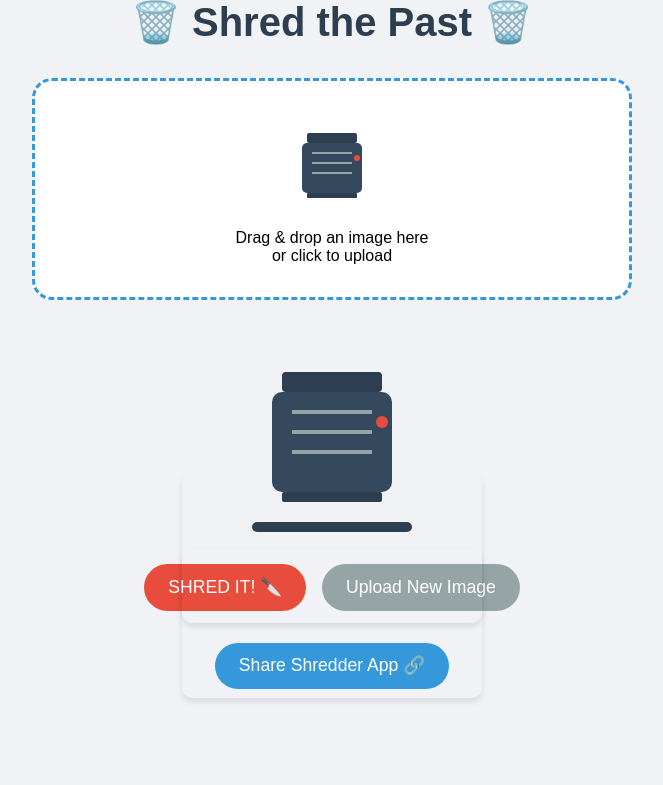
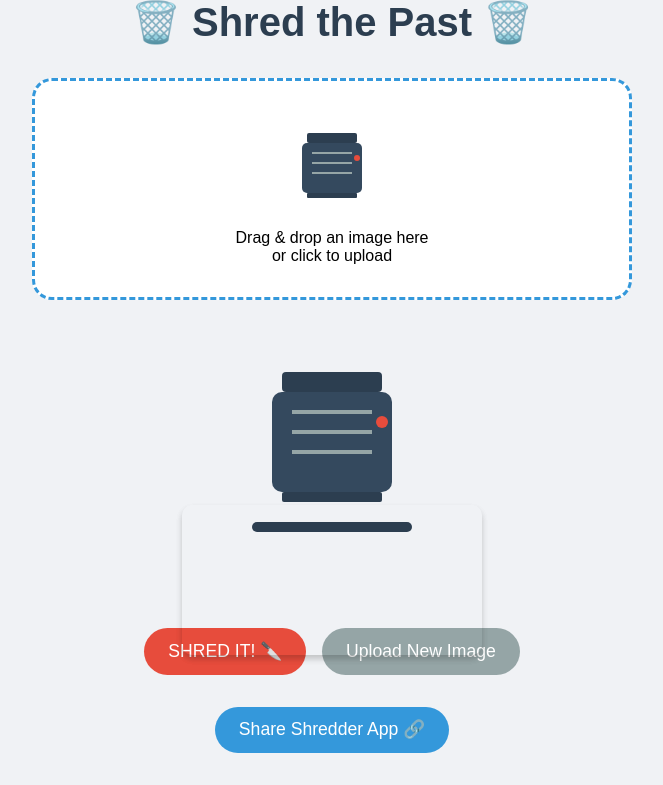
Before and after one commit to scjones13/PhotoShredderFun1, a Flask app: page / in a window 1280 px wide. Shown: the part 33-818 px from the top of the page, without its empty margins (308-971 px from the left). Before the commit the page ends 735 px from the top, so only its background shows below. Run offline with Flask 3, Linux system fonts and the light colour scheme; some libraries are stand-ins or nearby versions.

Commit message:
Agent query: 1. Is the title now properly positioned without any overlapping? 2. Is the shredding animation properly centered in the container?

```diff
--- a/static/css/style.css
+++ b/static/css/style.css
@@ -21,6 +21,7 @@ body {
     display: flex;
     flex-direction: column;
     align-items: center;
+    position: relative;
 }
 
 h1 {
@@ -28,6 +29,8 @@ h1 {
     font-size: 2.5rem;
     text-align: center;
     margin-bottom: 2rem;
+    position: relative;
+    z-index: 2;
 }
 
 .upload-container {
@@ -39,6 +42,8 @@ h1 {
     transition: all 0.3s ease;
     width: 100%;
     max-width: 600px;
+    position: relative;
+    z-index: 1;
 }
 
 .upload-container:hover {
@@ -65,6 +70,7 @@ h1 {
     display: flex;
     flex-direction: column;
     align-items: center;
+    z-index: 1;
 }
 
 .shredder-machine {
@@ -92,12 +98,13 @@ h1 {
 
 .canvas-container {
     position: relative;
-    margin: 0 auto;
+    margin: 2rem auto;
     display: flex;
     justify-content: center;
     align-items: center;
     width: 100%;
     max-width: 600px;
+    height: auto;
 }
 
 #previewCanvas, #shreddingCanvas {
@@ -106,11 +113,8 @@ h1 {
     box-shadow: 0 4px 6px rgba(0, 0, 0, 0.1);
     position: absolute;
     left: 50%;
-    transform: translateX(-50%);
-}
-
-#shreddingCanvas {
-    top: 0;
+    top: 50%;
+    transform: translate(-50%, -50%);
 }
 
 .button-container {
```
